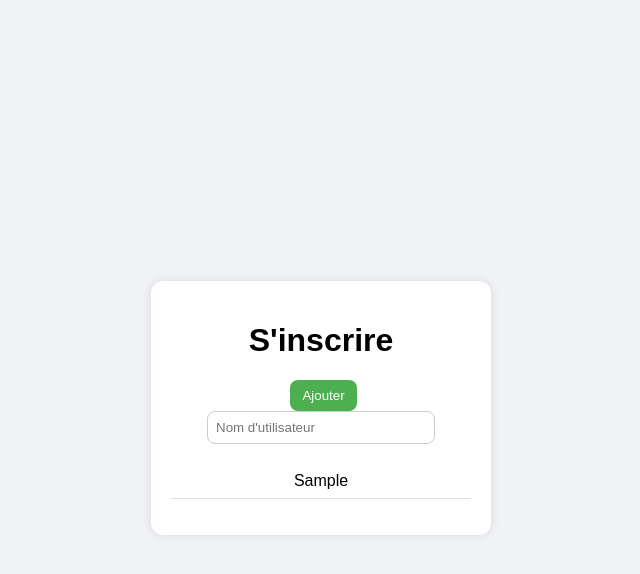
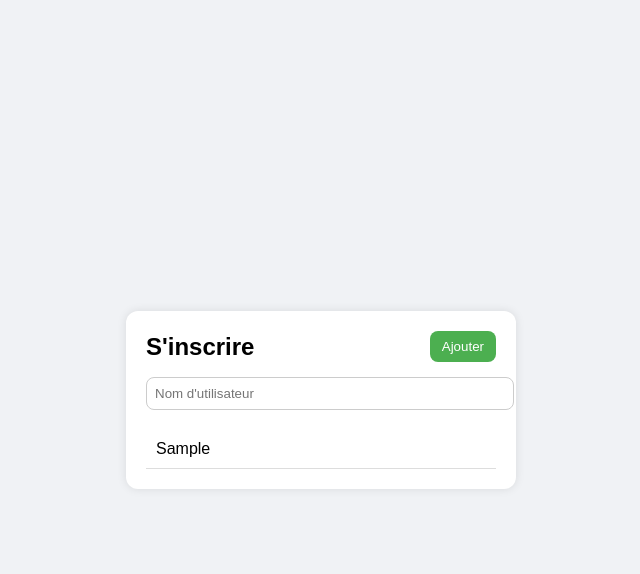
Before and after one commit to LeCaire1/fruser-tabai, a plain HTML site: page index.html in a window 1280 px wide. Both pictures are taken after typing "Sample" into the empty fields and a click on the button "Ajouter". Shown: the whole page, without its empty margins (319-959 px from the left). Drawn offline with Linux system fonts and the light colour scheme.

Commit message:
Update style.css

```diff
--- a/style.css
+++ b/style.css
@@ -5,6 +5,7 @@ body {
     justify-content: center;
     align-items: center;
     height: 100vh;
+    margin: 0;
 }
 
 .container {
@@ -12,8 +13,19 @@ body {
     padding: 20px;
     border-radius: 12px;
     box-shadow: 0 0 10px rgba(0,0,0,0.1);
-    width: 300px;
-    text-align: center;
+    width: 350px;
+}
+
+.header {
+    display: flex;
+    justify-content: space-between;
+    align-items: center;
+    margin-bottom: 15px;
+}
+
+h1 {
+    margin: 0;
+    font-size: 24px;
 }
 
 .form {
@@ -22,14 +34,13 @@ body {
 
 input[type="text"] {
     padding: 8px;
-    width: 70%;
+    width: 100%;
     border: 1px solid #ccc;
     border-radius: 8px;
 }
 
 button {
     padding: 8px 12px;
-    margin-left: 5px;
     background-color: #4CAF50;
     color: white;
     border: none;
@@ -44,9 +55,17 @@ button:hover {
 #userList {
     list-style-type: none;
     padding: 0;
+    margin: 0;
 }
 
 #userList li {
-    padding: 8px;
+    padding: 10px;
+    text-align: left; /* Aligné à gauche */
     border-bottom: 1px solid #ddd;
+    cursor: pointer;
 }
+
+#userList li:hover {
+    background-color: #f1f1f1;
+    color: red; /* Pour montrer qu'on peut cliquer pour supprimer */
+}
```
